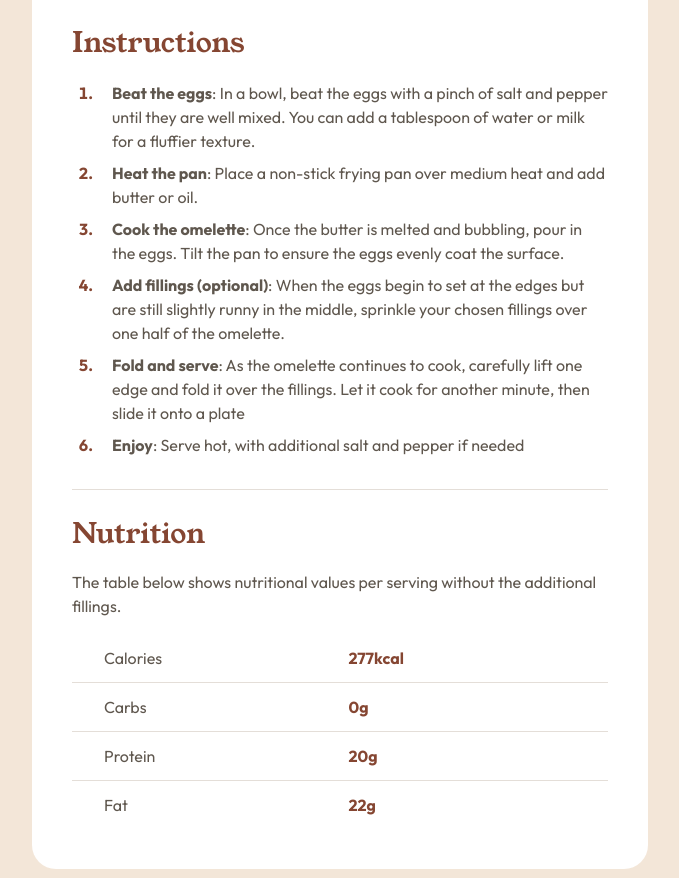
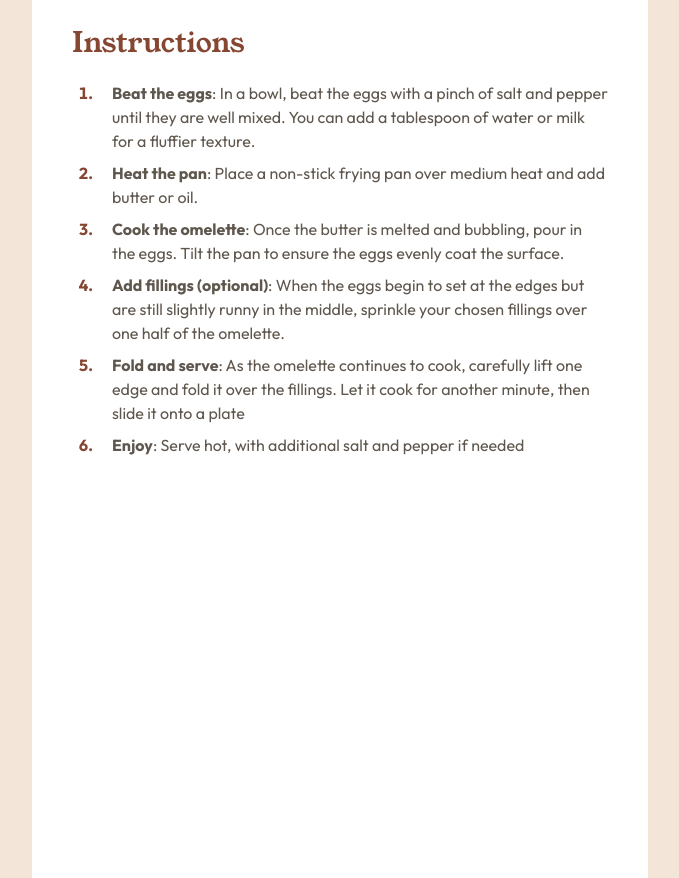
Before and after one commit to reneeschel/fm-recipe-page, a plain HTML site: page index.html in a window 1280 px wide. Shown: the part 1120-1998 px from the top of the page, without its empty margins (300-979 px from the left). Drawn offline with Linux system fonts and the light colour scheme.

Commit message:
fixed px to rem

```diff
--- a/style.css
+++ b/style.css
@@ -129,7 +129,7 @@ ul li, ol li {
 }
 
 ol {
-    padding-bottom: 24px;
+    padding-block-end: 135rem;
     border-bottom: 1px solid var(--clr-stone-150);
 }
 
```
